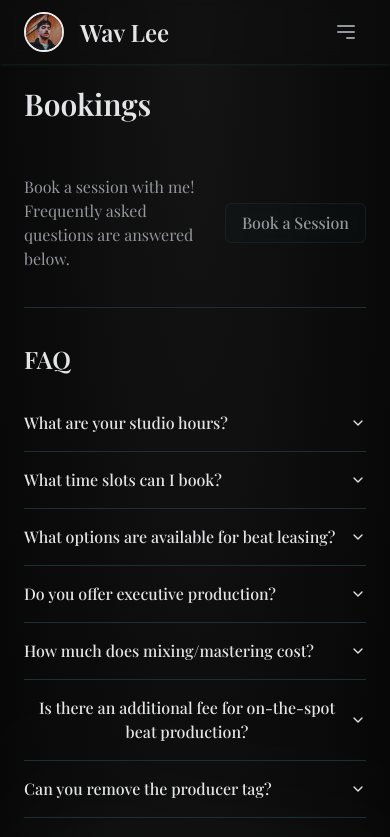
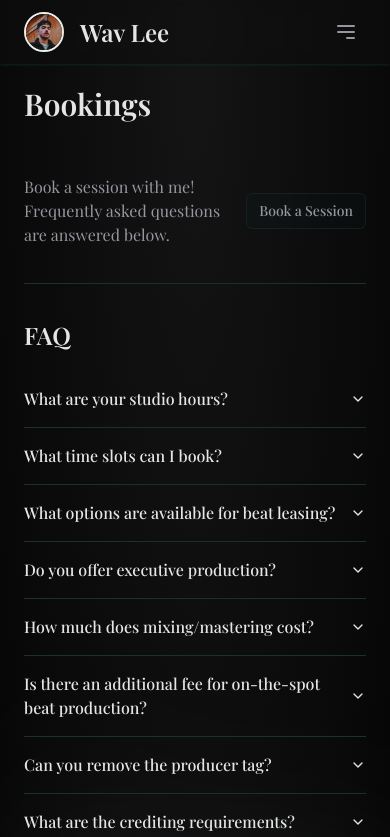
Before and after one commit to junkmasterjim/wavlee, a Next.js app: page /bookings in a window 390 px wide. Shown: the top 837 px of the page. Built offline with nearby package versions, Linux system fonts and the light colour scheme.

Commit message:
Update styling and layout in bookings and downloads pages

```diff
--- a/app/bookings/page.tsx
+++ b/app/bookings/page.tsx
@@ -78,8 +78,9 @@ const Page = () => {
 						below.
 					</p>
 					<Button
-						className="text-base border-muted/50 bg-muted/10 backdrop-blur-sm"
+						className="md:text-base border-muted/50 bg-muted/10 backdrop-blur-sm"
 						variant={"outline"}
+						size={"sm"}
 					>
 						Book a Session
 					</Button>
@@ -94,7 +95,9 @@ const Page = () => {
 						</h3>
 						{FAQ.map((item, i) => (
 							<AccordionItem className="border-muted" key={i} value={`${i}`}>
-								<AccordionTrigger>{item.q}</AccordionTrigger>
+								<AccordionTrigger className="text-start">
+									{item.q}
+								</AccordionTrigger>
 								{item.a instanceof Array ? (
 									<AccordionContent>
 										<ul>
--- a/app/downloads/page.tsx
+++ b/app/downloads/page.tsx
@@ -16,9 +16,8 @@ const Page = () => {
 				<Separator className="mt-8" />
 			</div>
 
-			<div className="flex mt-8 gap-3 flex-wrap justify-stretch">
+			<div className="flex mt-8 gap-3 flex-wrap sm:justify-stretch justify-center">
 				{/* Card */}
-				<ProductCard />
 				<ProductCard />
 				<ProductCard />
 				<ProductCard />
```
